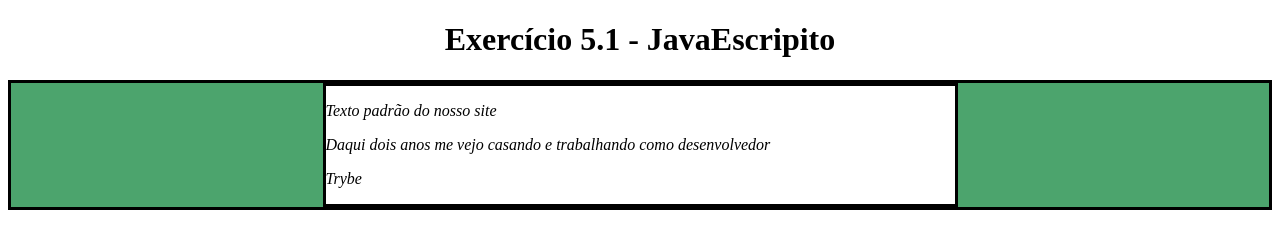
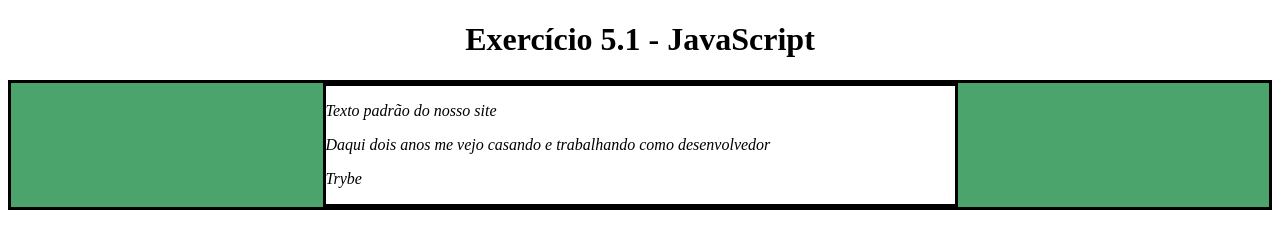
Before and after one commit to wesleypribeiro/trybe-exercises, a plain HTML site: page exercises/javascript-dom-eventos-e-web-storage_1/5_1/exercises.html in a window 1280 px wide. Drawn offline with Linux system fonts and the light colour scheme.

Commit message:
Exercicio 04 - Completo

```diff
--- a/exercises/javascript-dom-eventos-e-web-storage_1/5_1/exercises.html
+++ b/exercises/javascript-dom-eventos-e-web-storage_1/5_1/exercises.html
@@ -57,7 +57,7 @@ Crie uma função que exiba o conteúdo de todas as tags <p> no console.
 
     // Exercicio 01
     function future(futureMe) {
-      document.getElementsByTagName("p")[1].innerHTML = futureMe;
+      document.getElementsByTagName("p")[1].innerText = futureMe;
     }
 
     future('Daqui dois anos me vejo casando e trabalhando como desenvolvedor');
@@ -77,6 +77,12 @@ Crie uma função que exiba o conteúdo de todas as tags <p> no console.
 
     changeBackColor2("#FFF");
 
+    // Exercício 04
+    function changeTitle() {
+      document.getElementsByTagName("h1")[0].innerText = "Exercício 5.1 - JavaScript";
+    }
+
+    changeTitle();
   </script>
 </body>
 
```
